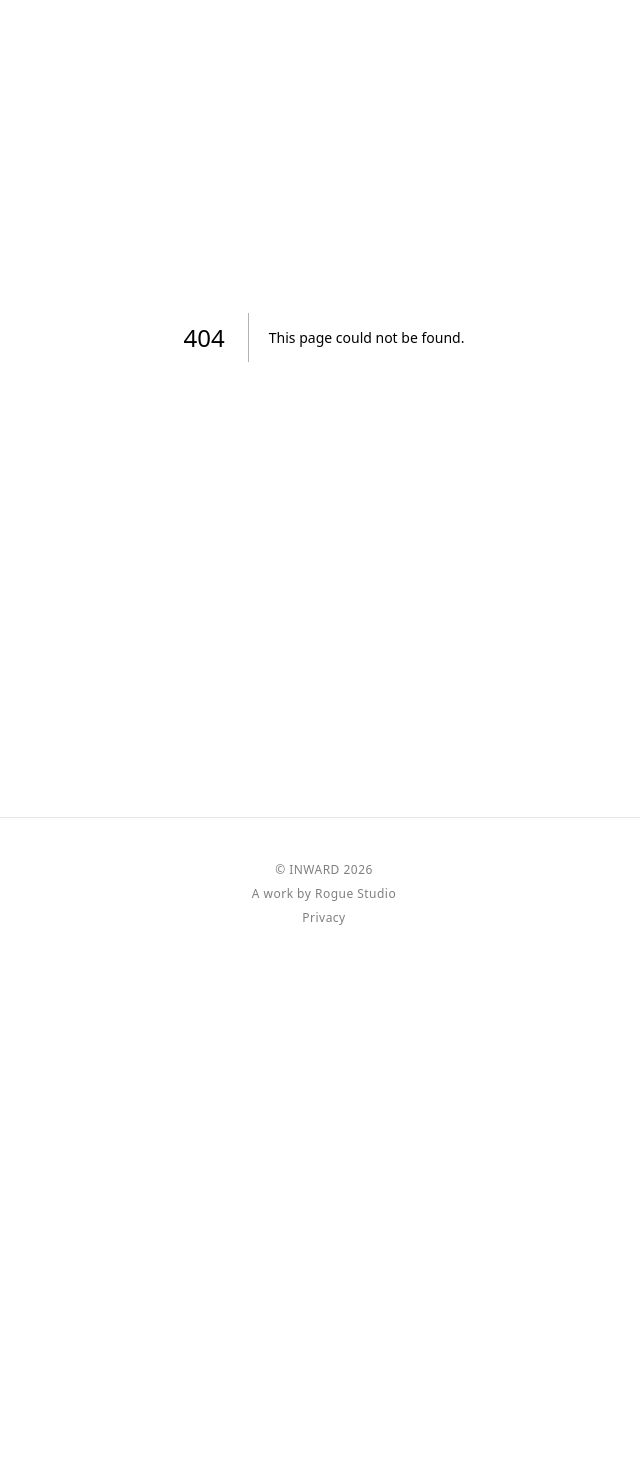
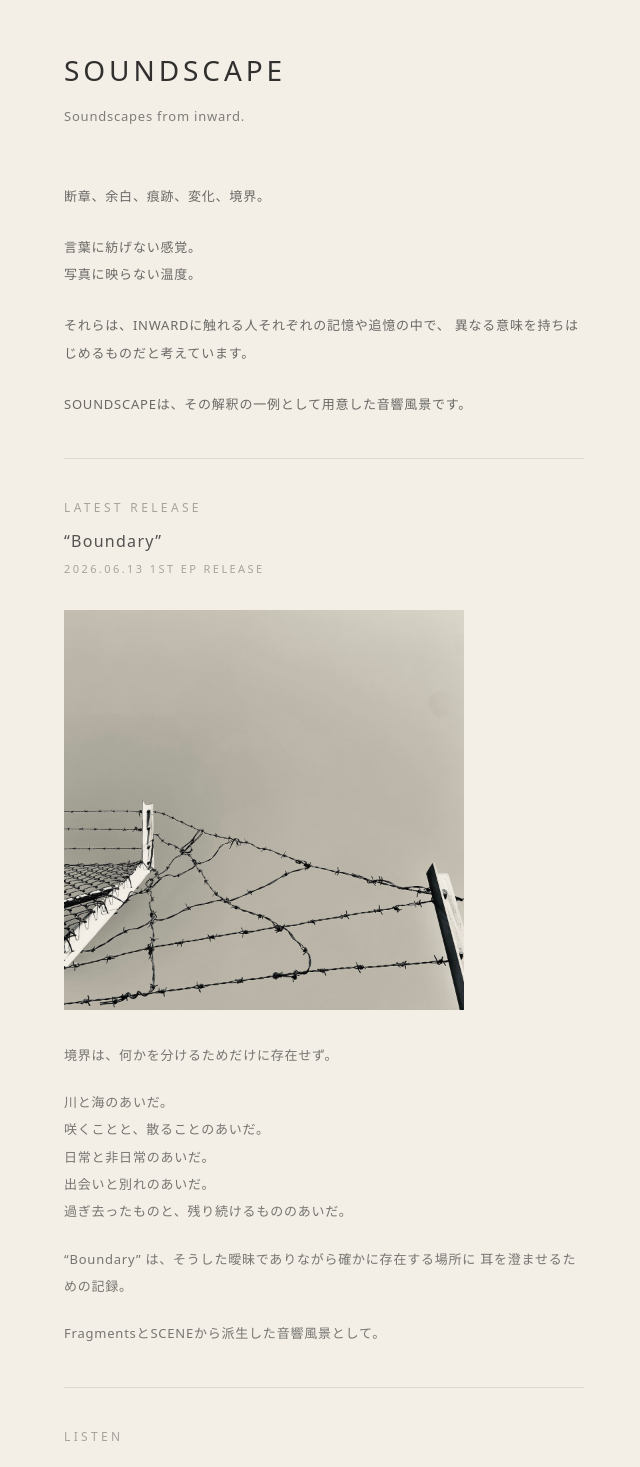
Before and after one commit to rogue-studio/inward, a Next.js app: page /soundscape in a window 1280 px wide. Before the commit this address had no page. Shown: the part 143-1610 px from the top of the page, without its empty margins (316-956 px from the left). Before the commit the page ends 1113 px from the top, so only its background shows below. Built offline with nearby package versions, Linux system fonts and the light colour scheme.

Commit message:
Add soundscape page

```diff
--- a/app/log/page.tsx
+++ b/app/log/page.tsx
@@ -1,4 +1,5 @@
 import type { Metadata } from "next";
+import Link from "next/link";
 
 export const metadata: Metadata = {
   title: "LOG | INWARD",
@@ -17,15 +18,31 @@ export default function LogPage() {
       </p>
 
       <div className="text-[15px] leading-[1.9] text-[#161616]/68">
+        {/* LOG 18 */}
+        <div className="pb-10 border-b border-neutral-200">
+          <p className="text-[#161616]/68">SOUNDSCAPE — release</p>
+          <p className="mt-4">
+            新ページ「
+            <Link
+              href="/soundscape"
+              className="text-[#161616]/55 underline underline-offset-4 transition hover:text-[#161616]/85"
+            >
+              SOUNDSCAPE
+            </Link>
+            」を追加しました
+          </p>
+          <p>2026.06.13、“Boundary” を配信開始しました。</p>
+        </div>
+
         {/* LOG 17 */}
-        <div className="pb-10 border-b border-neutral-200">
+        <div className="py-10 border-b border-neutral-200">
           <p className="text-[#161616]/68">
             SOUNDSCAPE — under consideration
           </p>
-           <p className="mt-4">FRAGMENTSやSCENEでは補完し切れない曖昧に。</p>
-           <p>音響風景という解釈を準備中です。</p>
-           <p>2026年6月13日、4曲入りEPを配信予定です。</p>
-           <p>詳細はLOGにてご案内いたします。</p>
+          <p className="mt-4">FRAGMENTSやSCENEでは補完し切れない曖昧に。</p>
+          <p>音響風景という解釈を準備中です。</p>
+          <p>2026.06.13に4曲入りEPを配信予定です。</p>
+          <p>詳細はLOGにてご案内いたします。</p>
         </div>
 
         {/* LOG 16 */}
--- /dev/null
+++ b/app/soundscape/page.tsx
@@ -0,0 +1,142 @@
+import type { Metadata } from "next";
+import Image from "next/image";
+import SimplePageLayout from "@/components/SimplePageLayout";
+
+export const metadata: Metadata = {
+  title: "SOUNDSCAPE | INWARD",
+  description: "Soundscapes from INWARD.",
+};
+
+const storeLinks = [
+  {
+    label: "Apple Music",
+    href: "https://music.apple.com/jp/album/boundary-ep/6776065582",
+  },
+  {
+    label: "Spotify",
+    href: "https://open.spotify.com/intl-ja/album/1pH05bjta2iLwcDGJRyFU4",
+  },
+  {
+    label: "YouTube Music",
+    href: "https://music.youtube.com/playlist?list=OLAK5uy_lpbSstJx05PS6xuwJ7gxtDhqzex6nLg4o",
+  },
+  {
+    label: "Amazon Music",
+    href: "https://music.amazon.co.jp/albums/B0H3S8C5Z4",
+  },
+  {
+    label: "AWA",
+    href: "https://s.awa.fm/album/17c47a58547a29fb0620",
+  },
+  {
+    label: "LINE MUSIC",
+    href: "https://music.line.me/webapp/album/mb00000000055b0db3",
+  },
+  {
+    label: "mora",
+    href: "https://mora.jp/package/43000018/4511820-78485/",
+  },
+];
+
+export default function SoundscapePage() {
+  return (
+    <SimplePageLayout title="SOUNDSCAPE">
+      <p className="mb-14 text-[13px] tracking-[0.06em] text-[#161616]/52">
+        Soundscapes from inward.
+      </p>
+
+      <section className="space-y-10">
+        <div className="space-y-6 text-[13px] leading-[2.1] tracking-[0.06em] text-[#161616]/62">
+          <p>断章、余白、痕跡、変化、境界。</p>
+
+          <p>
+            言葉に紡げない感覚。
+            <br />
+            写真に映らない温度。
+          </p>
+
+          <p>
+            それらは、INWARDに触れる人それぞれの記憶や追憶の中で、
+            異なる意味を持ちはじめるものだと考えています。
+          </p>
+
+          <p>
+            SOUNDSCAPEは、その解釈の一例として用意した音響風景です。
+          </p>
+        </div>
+
+        <section className="border-t border-[#161616]/10 pt-10">
+          <p className="mb-3 text-[12px] uppercase tracking-[0.28em] text-[#161616]/35">
+            Latest Release
+          </p>
+
+          <h2 className="text-[16px] font-light tracking-[0.08em] text-[#161616]/72">
+            “Boundary”
+          </h2>
+
+          <p className="mt-2 text-[11px] uppercase tracking-[0.22em] text-[#161616]/35">
+            2026.06.13 1st EP release
+          </p>
+
+          <div className="mt-8 max-w-[400px]">
+            <Image
+              src="/images/soundscape/boundary.jpg"
+              alt="INWARD soundscape - Boundary"
+              width={800}
+              height={800}
+              className="h-auto w-full"
+              priority
+            />
+          </div>
+
+          <div className="mt-8 space-y-5 text-[13px] leading-[2.1] tracking-[0.06em] text-[#161616]/56">
+            <p>境界は、何かを分けるためだけに存在せず。</p>
+
+            <p>
+              川と海のあいだ。
+              <br />
+              咲くことと、散ることのあいだ。
+              <br />
+              日常と非日常のあいだ。
+              <br />
+              出会いと別れのあいだ。
+              <br />
+              過ぎ去ったものと、残り続けるもののあいだ。
+            </p>
+
+            <p>
+              “Boundary” は、そうした曖昧でありながら確かに存在する場所に
+              耳を澄ませるための記録。
+            </p>
+
+            <p>FragmentsとSCENEから派生した音響風景として。</p>
+          </div>
+        </section>
+
+        <section className="border-t border-[#161616]/10 pt-10">
+          <p className="mb-5 text-[12px] uppercase tracking-[0.28em] text-[#161616]/35">
+            Listen
+          </p>
+
+          <div className="max-w-[520px] text-[13px] leading-[2.1] tracking-[0.08em] text-[#161616]/55">
+            {storeLinks.map((link, index) => (
+              <span key={link.label}>
+                <a
+                  href={link.href}
+                  target="_blank"
+                  rel="noreferrer"
+                  className="transition hover:text-[#161616]/85"
+                >
+                  {link.label}
+                </a>
+                {index < storeLinks.length - 1 && (
+                  <span className="px-2 text-[#161616]/25">/</span>
+                )}
+              </span>
+            ))}
+          </div>
+        </section>
+      </section>
+    </SimplePageLayout>
+  );
+}
--- a/components/Header.tsx
+++ b/components/Header.tsx
@@ -35,6 +35,12 @@ export default function Header() {
             <li>
               <Link href="/scene" className="transition hover:text-[#161616]/85">
                 Scene
+              </Link>
+            </li>
+
+            <li>
+              <Link href="/soundscape" className="transition hover:text-[#161616]/85">
+                Soundscape
               </Link>
             </li>
 
@@ -97,6 +103,12 @@ export default function Header() {
               </li>
 
               <li>
+                <Link href="/soundscape" onClick={closeMenu}>
+                  Soundscape
+                </Link>
+              </li>
+
+              <li>
                 <Link href="/human" onClick={closeMenu}>
                   Human
                 </Link>
```
Also changed, not shown: public/images/soundscape/boundary.jpg (added).
